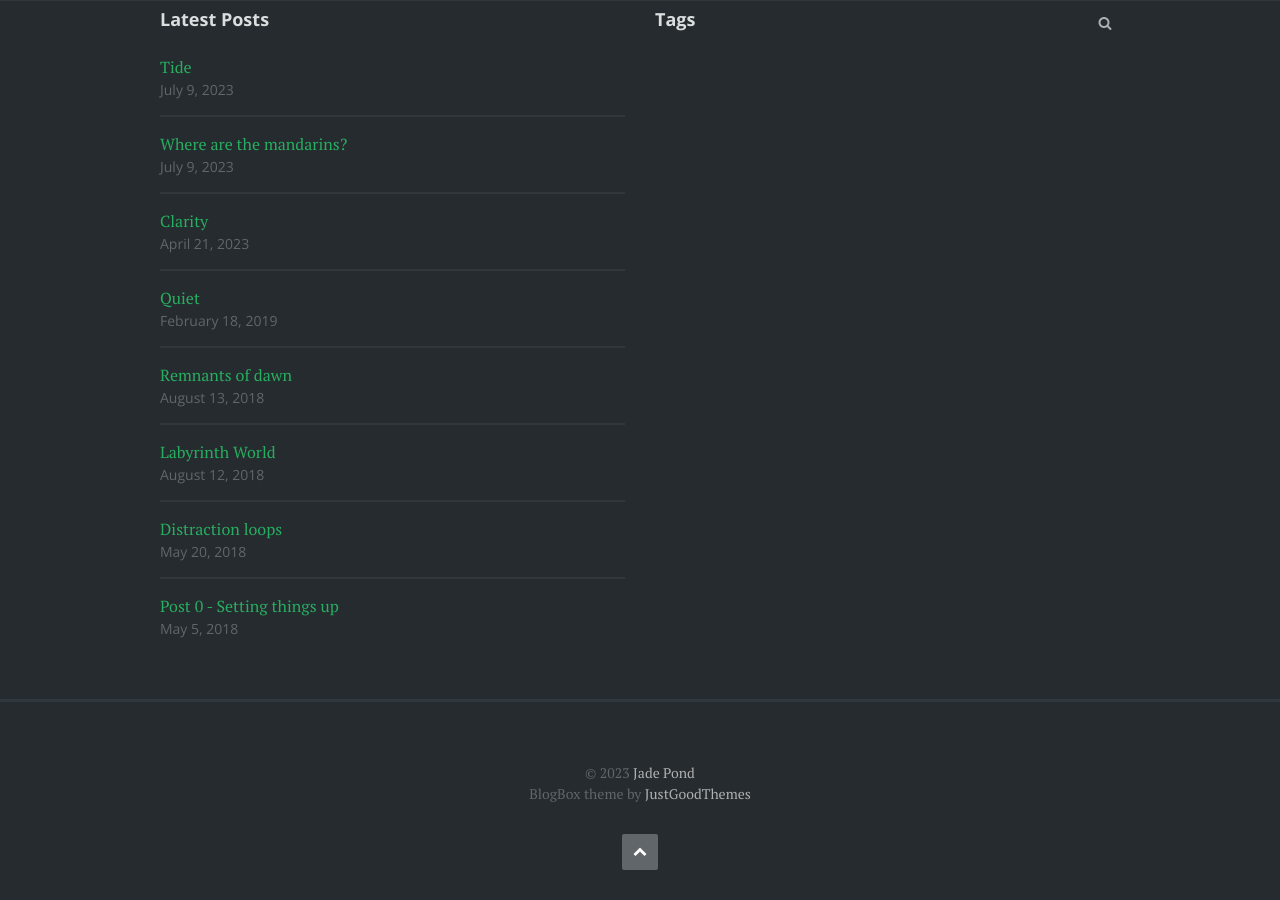
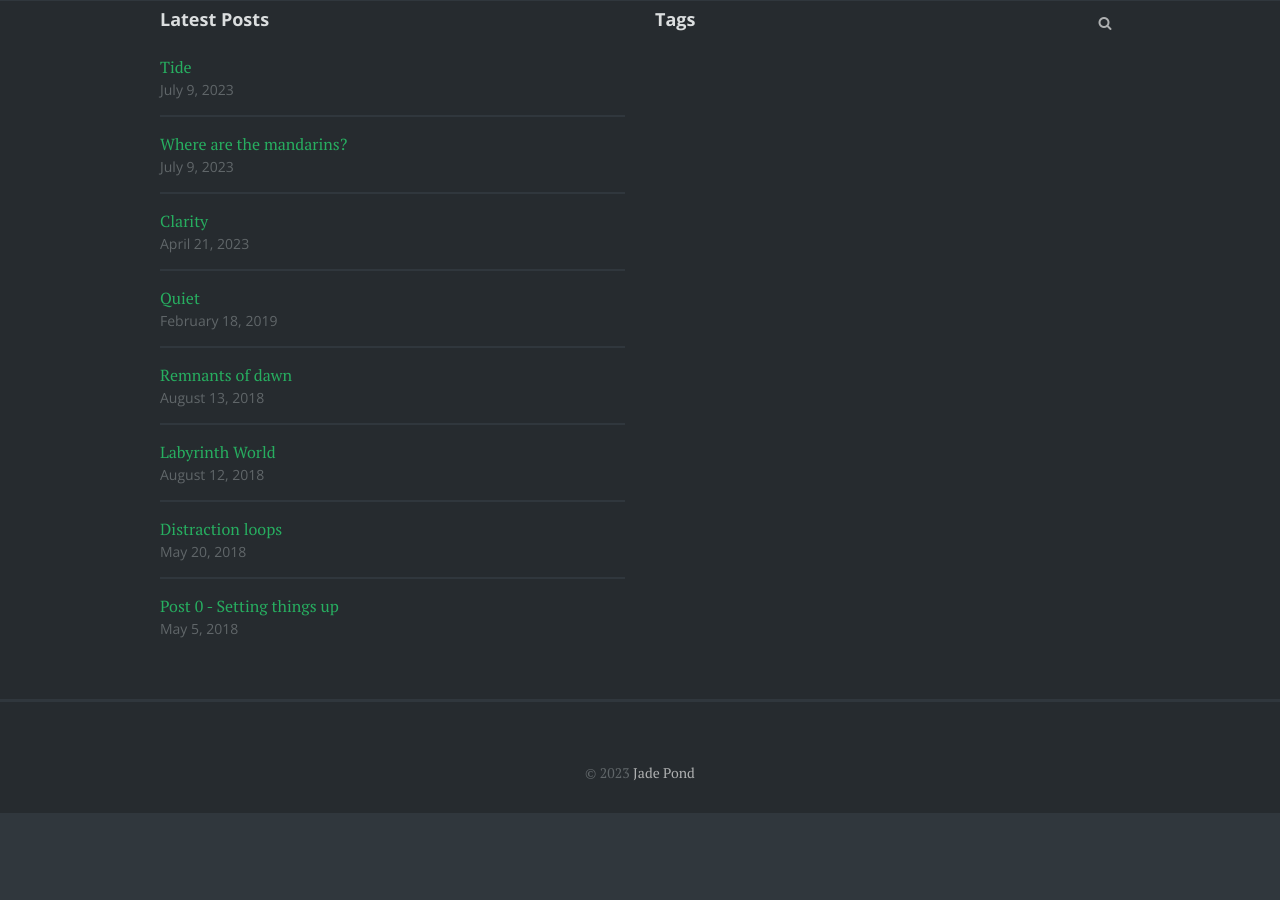
Before and after one commit to gbowerman/gbowerman.github.io, a Jekyll site: the page built from _posts/2018-05-05-post-0.md, in a window 1280 px wide and 900 px high, scrolled down 894 px. Built offline with Jekyll 4.4.1, drawn with Linux system fonts in a browser that asks for light colours; some web fonts are replaced; a script that is not in the unit is left out; after the commit the page ends 1707 px from its top, so only the background shows below that.

Commit message:
minor cleanup

```diff
--- a/_includes/footer.html
+++ b/_includes/footer.html
@@ -1,12 +1,6 @@
 <footer class="site-footer">
     <div class="inner">
         <div class="social-links">
-            {% if site.twitter_username %}
-            <a href="https://twitter.com/{{ site.twitter_username }}"><i class="fa fa-twitter" aria-hidden="true"></i><span class="screen-reader-text">Twitter</span></a>
-            {% endif %}
-            {% if site.facebook_username %}
-            <a href="https://www.facebook.com/{{ site.facebook_username }}"><i class="fa fa-facebook" aria-hidden="true"></i><span class="screen-reader-text">Facebook</span></a>
-            {% endif %}
             {% if site.linkedin_username %}
             <a href="https://www.linkedin.com/in/{{ site.linkedin_username }}" ><i class="fa fa-linkedin" aria-hidden="true"></i><span class="screen-reader-text">LinkedIn</span></a>
             {% endif %}
@@ -15,8 +9,7 @@
             {% endif %}
         </div><!-- .social-links -->
         <div class="copyright">
-            &copy; {{ site.time | date: '%Y' }} <a href="{{ site.baseurl }}/">{{site.title}}</a> <br />BlogBox theme by <a target="_blank" href="https://justgoodthemes.com/">JustGoodThemes</a>
+            &copy; {{ site.time | date: '%Y' }} <a href="{{ site.baseurl }}/">{{site.title}}</a>
         </div><!-- .copyright -->
-        <a href="#page" id="top-link" class="top-link"><i class="fa fa-chevron-up" aria-hidden="true"></i><span class="screen-reader-text">Back to the top</span></a>
     </div><!-- .inner -->
 </footer><!-- .site-footer -->
--- a/_layouts/post.html
+++ b/_layouts/post.html
@@ -18,11 +18,6 @@
                     {{content}}
                 </div><!-- .entry-content -->
                 <footer class="entry-footer">
-                    {% if page.tags.size > 0 %}
-                    <div class="post-tags">
-                        Tags: {% for tag in page.tags %}<a href="{{ site.baseurl }}/tags/index.html#{{ tag | cgi_escape }}" rel="tag">{{ tag }}</a>{% unless forloop.last %}, {% endunless %}{% endfor %}
-                    </div>
-                    {% endif %}
                     <div class="share-post">
                         <span>Share this:</span>
                         <a class="btn-twitter" target="_blank" href="https://twitter.com/intent/tweet?text={{ page.title | uri_escape }}&amp;url={{ site.url }}{{ page.url }}"><i class="fa fa-twitter" aria-hidden="true"></i><span class="screen-reader-text">Twitter</span></a>
--- a/css/main.scss
+++ b/css/main.scss
@@ -2,8 +2,8 @@
 # Only the main Sass file needs front matter (the dashes are enough)
 ---
 /**
- * BlogBox 1.0.0
- * By Just Good Themes - https://justgoodthemes.com/
+ * Derived from BlogBox 1.0.0
+ * By Just Good Themes
  */
 
 // Import
```
